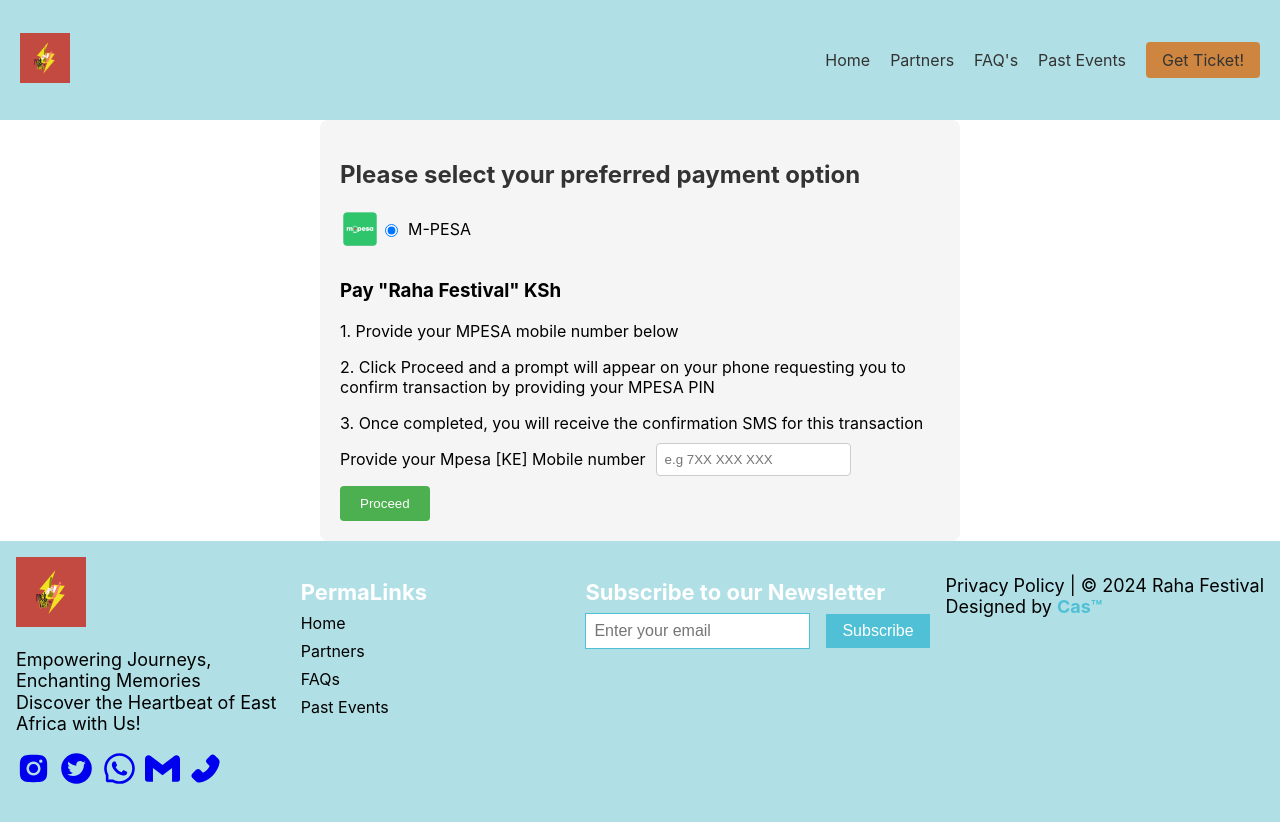
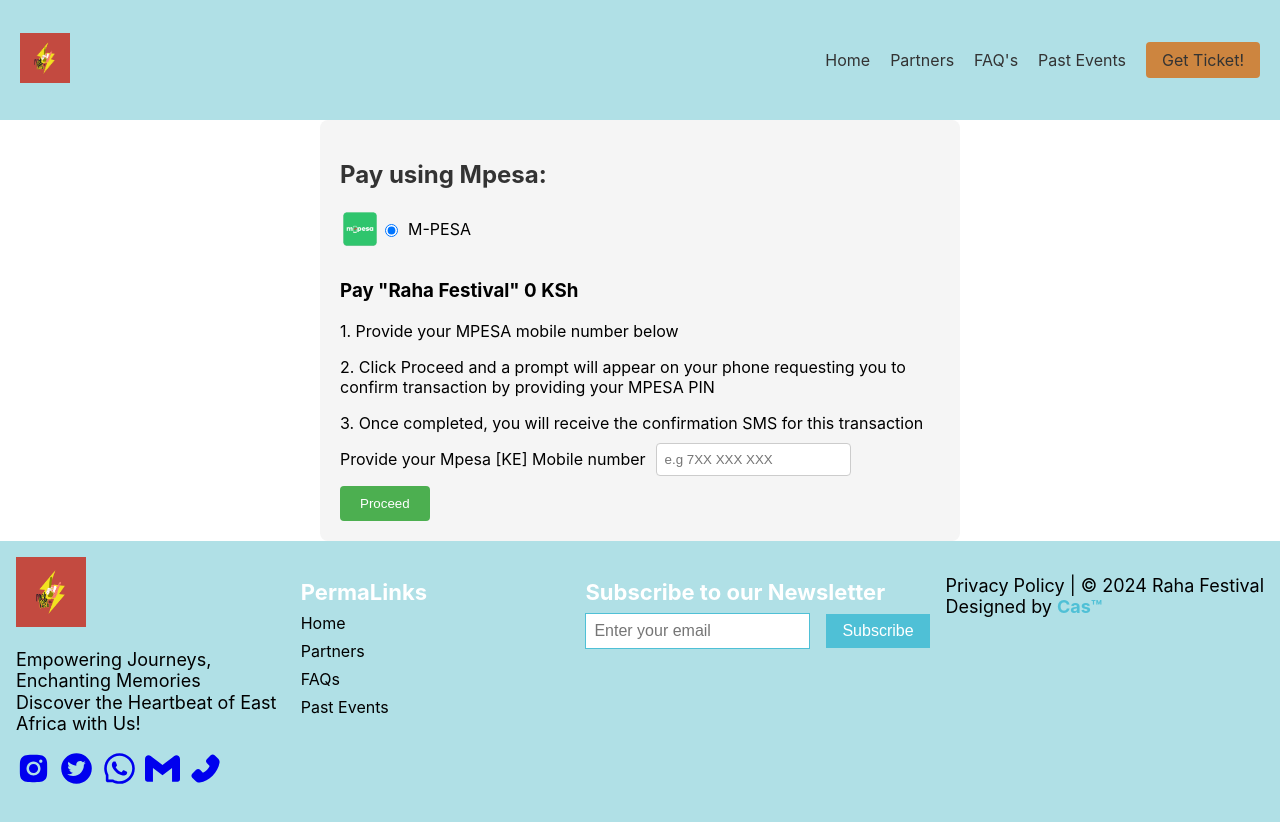
Before and after one commit to Castro32/Festival-Booking, a React (Create React App) app: page /purchase in a window 1280 px wide. Built offline with nearby package versions, Linux system fonts and the light colour scheme.

Commit message:
updatedd booking section

```diff
--- a/src/App.js
+++ b/src/App.js
@@ -16,6 +16,7 @@
   const handlePurchase = (total) => {
     setSubtotal(total);
   };
+
   return (
     <div>
       <BrowserRouter>
@@ -27,8 +28,8 @@
           <Route path="/partners" element={<Partners />} />
           <Route path="/past-events" element={<PastEvents />} />
           <Route path="/purchase" element={<Purchase subtotal={calculateSubtotal} />} />
-          {/* Route for the Booking component */}
-          <Route path="/booking" element={<Booking />} />
+          {/* Route for the Booking component passing props */}
+          <Route path="/booking" element={<Booking onSubtotalChange={handlePurchase} calculateSubtotal={calculateSubtotal} />} />
         </Routes>
         <Footer />
       </BrowserRouter>
--- a/src/Components/Booking/Booking.jsx
+++ b/src/Components/Booking/Booking.jsx
@@ -117,11 +117,9 @@
       'vip-gate': 4500,
     };
 
-    let subtotal = 0;
-    Object.entries(ticketQuantities).forEach(([ticketType, quantity]) => {
-      subtotal += ticketPrices[ticketType] * quantity;
-    });
-    return subtotal;
+    return Object.entries(ticketQuantities).reduce((total, [ticketType, quantity]) => {
+      return total + ticketPrices[ticketType] * quantity;
+    }, 0);
   };
 
   return (
@@ -209,7 +207,15 @@
           </CheckboxLabel>
         </DetailsSection>
 
-        <NavLink to="/purchase">
+        <NavLink
+          to={{
+            pathname: '/purchase',
+            state: {
+              calculateSubtotal,
+              ticketQuantities,
+            },
+          }}
+        >
           <Button>Purchase</Button>
         </NavLink>
       </TicketSection>
--- a/src/Purchase/Purchase.jsx
+++ b/src/Purchase/Purchase.jsx
@@ -1,6 +1,8 @@
 import React, { useState } from 'react';
+import { useLocation } from 'react-router-dom'; // Import useLocation hook
 import styled from 'styled-components';
 
+// Styled Components
 const Container = styled.div`
   max-width: 600px;
   margin: 0 auto;
@@ -25,7 +27,6 @@
   align-items: center;
   margin-bottom: 10px;
   cursor: pointer;
-
   input[type='radio'] {
     margin-right: 10px;
   }
@@ -41,7 +42,6 @@
   display: flex;
   align-items: center;
   margin-bottom: 10px;
-
   input {
     margin-left: 10px;
     padding: 8px;
@@ -59,13 +59,34 @@
   cursor: pointer;
 `;
 
-const Purchase = ({ calculateSubtotal }) => {
+// Purchase Component
+const Purchase = () => {
+  const location = useLocation(); // Use useLocation hook
+  const { ticketQuantities } = location.state || {};
+
+  // Calculate subtotal
+  const calculateSubtotal = () => {
+    if (!ticketQuantities) return 0;
+
+    const ticketPrices = {
+      'regular-advance': 700,
+      'regular-gate': 1000,
+      'vip-advance': 2000,
+      'vip-gate': 4500,
+    };
+
+    return Object.entries(ticketQuantities).reduce((total, [ticketType, quantity]) => {
+      return total + ticketPrices[ticketType] * quantity;
+    }, 0);
+  };
+
+  const subtotal = calculateSubtotal();
   const [selectedPaymentOption, setSelectedPaymentOption] = useState('mpesa');
   const [mobileNumber, setMobileNumber] = useState('');
 
   return (
     <Container>
-      <Title>Please select your preferred payment option</Title>
+      <Title>Pay using Mpesa:</Title>
       <PaymentOptions>
         <PaymentOption>
           <img src="./mpesa.png" height={40} width={40} alt="" />
@@ -79,7 +100,7 @@
         </PaymentOption>
       </PaymentOptions>
       <PaymentDetails>
-        <h3>Pay "Raha Festival" {calculateSubtotal} KSh</h3>
+        <h3>Pay "Raha Festival" {subtotal} KSh</h3>
         {selectedPaymentOption === 'mpesa' && (
           <div>
             <PaymentSteps>1. Provide your MPESA mobile number below</PaymentSteps>
```
